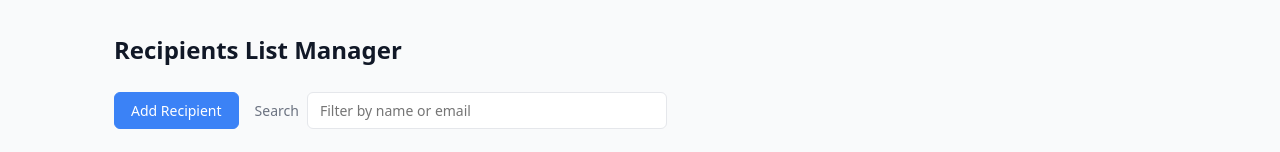
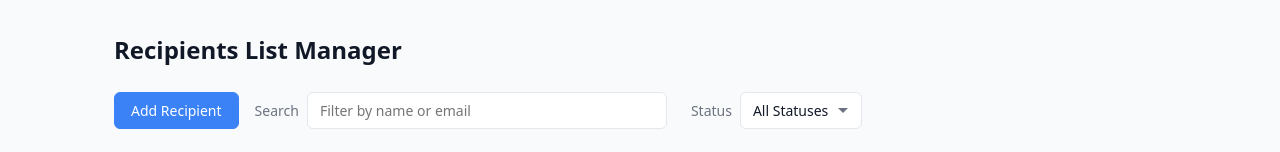
Before and after one commit to gabigf/recipients-list-manager, a Vue app: page / in a window 1280 px wide. Shown: the top 152 px of the page. Built offline with nearby package versions, Linux system fonts and the light colour scheme.

Commit message:
Add Status filter

```diff
--- a/src/components/SearchBar.vue
+++ b/src/components/SearchBar.vue
@@ -9,6 +9,18 @@
       placeholder="Filter by name or email"
       @input="store.searchQuery = $event.target.value"
     />
+    <label class="status-filter-label" for="status-filter-select">Status</label>
+    <select
+      id="status-filter-select"
+      class="status-filter-select"
+      :value="store.statusFilter"
+      @change="store.statusFilter = $event.target.value"
+    >
+      <option value="">All Statuses</option>
+      <option value="active">Active</option>
+      <option value="at-risk">At Risk</option>
+      <option value="inactive">Inactive</option>
+    </select>
   </div>
 </template>
 
@@ -51,4 +63,15 @@ const store = useRecipientsStore()
     margin-right: 0;
   }
 }
+
+.status-filter-label {
+  font-size: $font-size-sm;
+  font-weight: 500;
+  color: $color-text-secondary;
+  white-space: nowrap;
+}
+
+.status-filter-select {
+  flex-shrink: 0;
+}
 </style>
--- a/src/stores/recipients.js
+++ b/src/stores/recipients.js
@@ -18,18 +18,22 @@ export const useRecipientsStore = defineStore('recipients', {
   state: () => ({
     recipients: loadFromStorage() ?? [...seedData],
     searchQuery: '',
+    statusFilter: '',
     selectedIds: new Set(),
   }),
 
   getters: {
     filteredRecipients(state) {
-      if (!state.searchQuery.trim()) return state.recipients;
-      const query = state.searchQuery.toLowerCase();
-      return state.recipients.filter(
-        (recipient) =>
+      const query = state.searchQuery.trim().toLowerCase();
+      return state.recipients.filter((recipient) => {
+        const matchesQuery =
+          !query ||
           recipient.name.toLowerCase().includes(query) ||
-          recipient.email.toLowerCase().includes(query),
-      );
+          recipient.email.toLowerCase().includes(query);
+        const matchesStatus =
+          !state.statusFilter || recipient.status === state.statusFilter;
+        return matchesQuery && matchesStatus;
+      });
     },
   },
 
```
